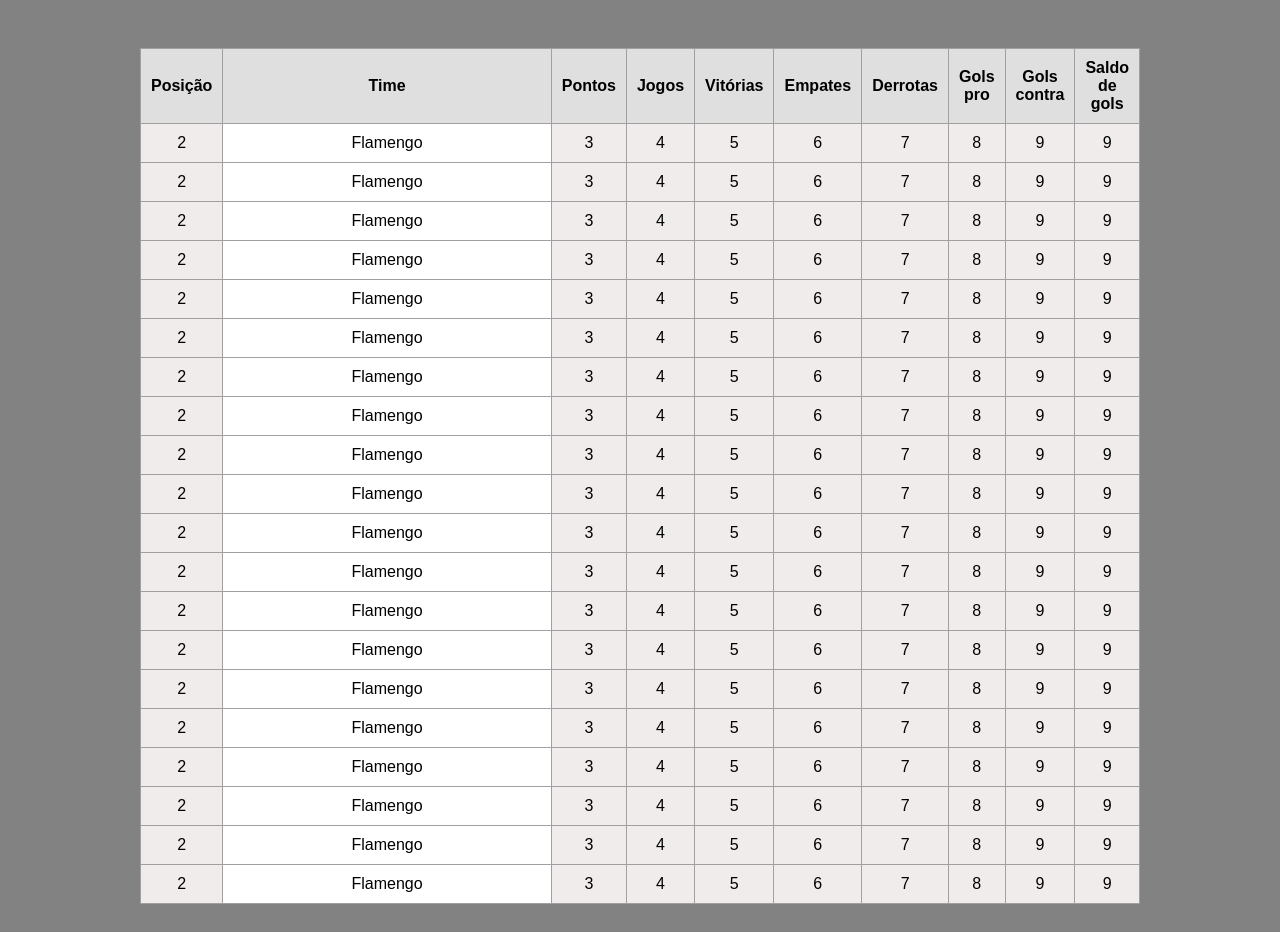
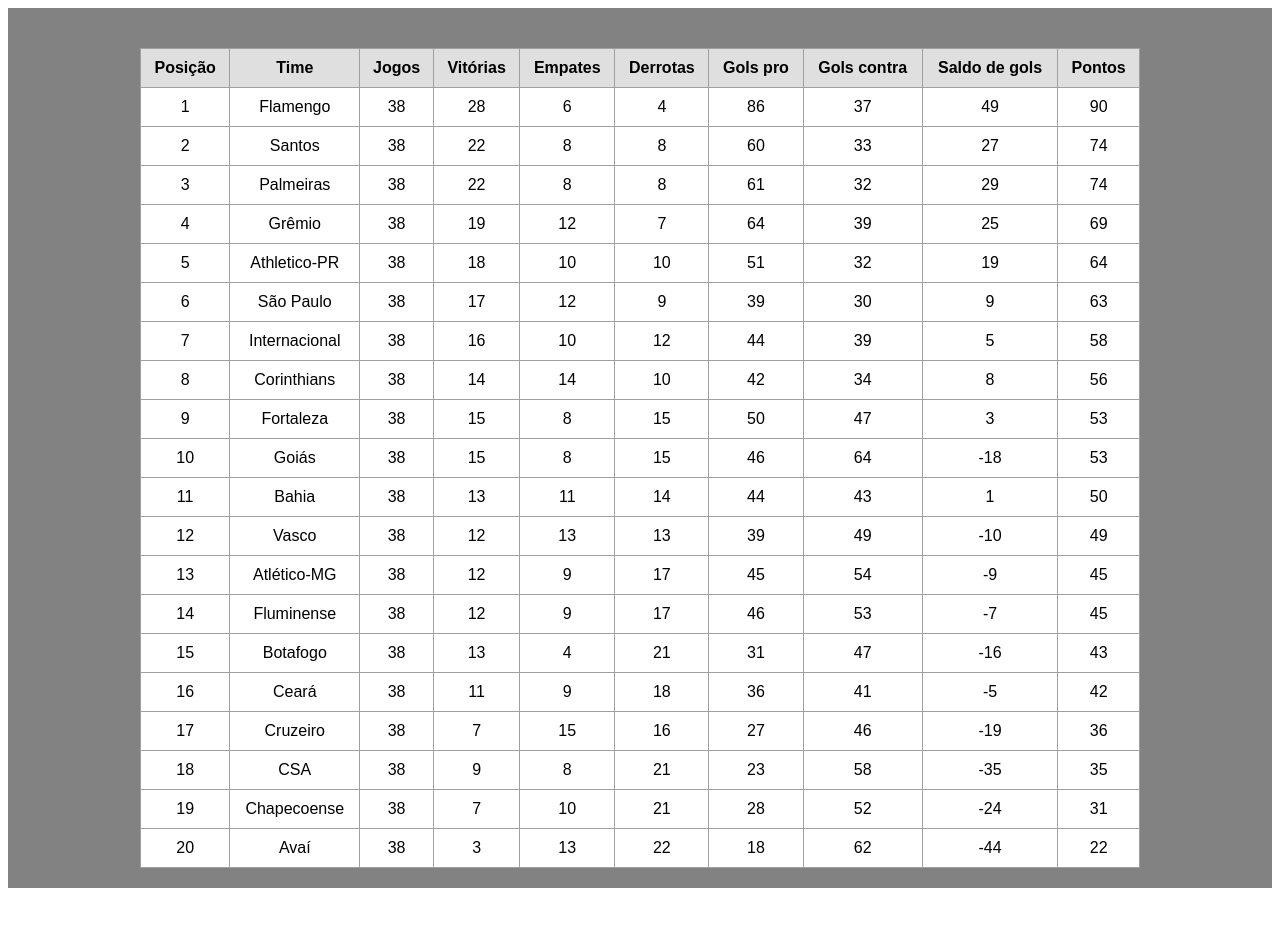
Before and after one commit to Matheusmauriciom/tabela, a plain HTML site: page index.html in a window 1280 px wide. After the commit the page ends 896 px from the top, so only its background shows below. Drawn offline with Linux system fonts and the light colour scheme.

Commit message:
logica-tabela

```diff
--- /dev/null
+++ b/dados.json
@@ -0,0 +1,244 @@
+{
+  "tabela": [
+    {
+      "posicao": 1,
+      "time": "Flamengo",
+      "jogos": 38,
+      "vitorias": 28,
+      "empates": 6,
+      "derrotas": 4,
+      "gols_pro": 86,
+      "gols_contra": 37,
+      "saldo_gols": 49,
+      "pontos": 90
+    },
+    {
+      "posicao": 2,
+      "time": "Santos",
+      "jogos": 38,
+      "vitorias": 22,
+      "empates": 8,
+      "derrotas": 8,
+      "gols_pro": 60,
+      "gols_contra": 33,
+      "saldo_gols": 27,
+      "pontos": 74
+    },
+    {
+      "posicao": 3,
+      "time": "Palmeiras",
+      "jogos": 38,
+      "vitorias": 22,
+      "empates": 8,
+      "derrotas": 8,
+      "gols_pro": 61,
+      "gols_contra": 32,
+      "saldo_gols": 29,
+      "pontos": 74
+    },
+    {
+      "posicao": 4,
+      "time": "Grêmio",
+      "jogos": 38,
+      "vitorias": 19,
+      "empates": 12,
+      "derrotas": 7,
+      "gols_pro": 64,
+      "gols_contra": 39,
+      "saldo_gols": 25,
+      "pontos": 69
+    },
+    {
+      "posicao": 5,
+      "time": "Athletico-PR",
+      "jogos": 38,
+      "vitorias": 18,
+      "empates": 10,
+      "derrotas": 10,
+      "gols_pro": 51,
+      "gols_contra": 32,
+      "saldo_gols": 19,
+      "pontos": 64
+    },
+    {
+      "posicao": 6,
+      "time": "São Paulo",
+      "jogos": 38,
+      "vitorias": 17,
+      "empates": 12,
+      "derrotas": 9,
+      "gols_pro": 39,
+      "gols_contra": 30,
+      "saldo_gols": 9,
+      "pontos": 63
+    },
+    {
+      "posicao": 7,
+      "time": "Internacional",
+      "jogos": 38,
+      "vitorias": 16,
+      "empates": 10,
+      "derrotas": 12,
+      "gols_pro": 44,
+      "gols_contra": 39,
+      "saldo_gols": 5,
+      "pontos": 58
+    },
+    {
+      "posicao": 8,
+      "time": "Corinthians",
+      "jogos": 38,
+      "vitorias": 14,
+      "empates": 14,
+      "derrotas": 10,
+      "gols_pro": 42,
+      "gols_contra": 34,
+      "saldo_gols": 8,
+      "pontos": 56
+    },
+    {
+      "posicao": 9,
+      "time": "Fortaleza",
+      "jogos": 38,
+      "vitorias": 15,
+      "empates": 8,
+      "derrotas": 15,
+      "gols_pro": 50,
+      "gols_contra": 47,
+      "saldo_gols": 3,
+      "pontos": 53
+    },
+    {
+      "posicao": 10,
+      "time": "Goiás",
+      "jogos": 38,
+      "vitorias": 15,
+      "empates": 8,
+      "derrotas": 15,
+      "gols_pro": 46,
+      "gols_contra": 64,
+      "saldo_gols": -18,
+      "pontos": 53
+    },
+    {
+      "posicao": 11,
+      "time": "Bahia",
+      "jogos": 38,
+      "vitorias": 13,
+      "empates": 11,
+      "derrotas": 14,
+      "gols_pro": 44,
+      "gols_contra": 43,
+      "saldo_gols": 1,
+      "pontos": 50
+    },
+    {
+      "posicao": 12,
+      "time": "Vasco",
+      "jogos": 38,
+      "vitorias": 12,
+      "empates": 13,
+      "derrotas": 13,
+      "gols_pro": 39,
+      "gols_contra": 49,
+      "saldo_gols": -10,
+      "pontos": 49
+    },
+    {
+      "posicao": 13,
+      "time": "Atlético-MG",
+      "jogos": 38,
+      "vitorias": 12,
+      "empates": 9,
+      "derrotas": 17,
+      "gols_pro": 45,
+      "gols_contra": 54,
+      "saldo_gols": -9,
+      "pontos": 45
+    },
+    {
+      "posicao": 14,
+      "time": "Fluminense",
+      "jogos": 38,
+      "vitorias": 12,
+      "empates": 9,
+      "derrotas": 17,
+      "gols_pro": 46,
+      "gols_contra": 53,
+      "saldo_gols": -7,
+      "pontos": 45
+    },
+    {
+      "posicao": 15,
+      "time": "Botafogo",
+      "jogos": 38,
+      "vitorias": 13,
+      "empates": 4,
+      "derrotas": 21,
+      "gols_pro": 31,
+      "gols_contra": 47,
+      "saldo_gols": -16,
+      "pontos": 43
+    },
+    {
+      "posicao": 16,
+      "time": "Ceará",
+      "jogos": 38,
+      "vitorias": 11,
+      "empates": 9,
+      "derrotas": 18,
+      "gols_pro": 36,
+      "gols_contra": 41,
+      "saldo_gols": -5,
+      "pontos": 42
+    },
+    {
+      "posicao": 17,
+      "time": "Cruzeiro",
+      "jogos": 38,
+      "vitorias": 7,
+      "empates": 15,
+      "derrotas": 16,
+      "gols_pro": 27,
+      "gols_contra": 46,
+      "saldo_gols": -19,
+      "pontos": 36
+    },
+    {
+      "posicao": 18,
+      "time": "CSA",
+      "jogos": 38,
+      "vitorias": 9,
+      "empates": 8,
+      "derrotas": 21,
+      "gols_pro": 23,
+      "gols_contra": 58,
+      "saldo_gols": -35,
+      "pontos": 35
+    },
+    {
+      "posicao": 19,
+      "time": "Chapecoense",
+      "jogos": 38,
+      "vitorias": 7,
+      "empates": 10,
+      "derrotas": 21,
+      "gols_pro": 28,
+      "gols_contra": 52,
+      "saldo_gols": -24,
+      "pontos": 31
+    },
+    {
+      "posicao": 20,
+      "time": "Avaí",
+      "jogos": 38,
+      "vitorias": 3,
+      "empates": 13,
+      "derrotas": 22,
+      "gols_pro": 18,
+      "gols_contra": 62,
+      "saldo_gols": -44,
+      "pontos": 22
+    }
+  ]
+}
--- a/index.html
+++ b/index.html
@@ -9,28 +9,30 @@
     <script src="/js/script.js"></script>
 </head>
 
+
 <body>
 
 
+    <main>
         <table class="tabela">
 
             <thead>
                 <tr>
                     <th>Posição</th>
                     <th>Time</th>
-                <th>Pontos</th>
                     <th>Jogos</th>
                     <th>Vitórias</th>
                     <th>Empates</th>
-                <th>Derrotas</th>
+                    <th onclick="derrotas('texto', 10)">Derrotas</th>
                     <th>Gols pro</th>
                     <th>Gols contra</th>
                     <th>Saldo de gols</th>
+                    <th>Pontos</th>
                 </tr>
             </thead>
 
-        <tbody>
-            <tr>
+            <tbody id="tabela-brasileirao">
+                <!-- <tr>
                 <th>2</th>
                 <td>Flamengo</td>
                 <th>3</th>
@@ -269,17 +271,14 @@
                 <th>8</th>
                 <th>9</th>
                 <th>9</th>
-            </tr>
+            </tr> -->
             </tbody>
 
             <tfoot>
 
             </tfoot>
-
         </table>
-
-
-
+    </main>
 </body>
 
 </html>
--- a/js/script.js
+++ b/js/script.js
@@ -1,84 +1,292 @@
 const objs = [
   {
-    ano: 2019,
     tabela: [
       {
         posicao: 1,
-        time: "Palmeiras",
-        pontos: 80,
+        time: "Flamengo",
         jogos: 38,
-        vitorias: 23,
-        empates: 11,
+        vitorias: 28,
+        empates: 6,
         derrotas: 4,
-        gols_pro: 63,
-        gols_contra: 30,
-        saldo_gols: 33,
+        gols_pro: 86,
+        gols_contra: 37,
+        saldo_gols: 49,
+        pontos: 90,
       },
       {
         posicao: 2,
         time: "Santos",
+        jogos: 38,
+        vitorias: 22,
+        empates: 8,
+        derrotas: 8,
+        gols_pro: 60,
+        gols_contra: 33,
+        saldo_gols: 27,
         pontos: 74,
-        jogos: 38,
-        vitorias: 21,
-        empates: 11,
-        derrotas: 6,
-        gols_pro: 55,
-        gols_contra: 31,
-        saldo_gols: 24,
       },
       {
         posicao: 3,
-        time: "Flamengo",
-        pontos: 71,
+        time: "Palmeiras",
         jogos: 38,
-        vitorias: 20,
-        empates: 11,
-        derrotas: 7,
-        gols_pro: 59,
+        vitorias: 22,
+        empates: 8,
+        derrotas: 8,
+        gols_pro: 61,
         gols_contra: 32,
-        saldo_gols: 27,
+        saldo_gols: 29,
+        pontos: 74,
       },
       {
         posicao: 4,
         time: "Grêmio",
-        pontos: 65,
         jogos: 38,
         vitorias: 19,
-        empates: 8,
-        derrotas: 11,
-        gols_pro: 46,
-        gols_contra: 33,
-        saldo_gols: 13,
+        empates: 12,
+        derrotas: 7,
+        gols_pro: 64,
+        gols_contra: 39,
+        saldo_gols: 25,
+        pontos: 69,
       },
       {
         posicao: 5,
-        time: "São Paulo",
-        pontos: 64,
+        time: "Athletico-PR",
         jogos: 38,
         vitorias: 18,
         empates: 10,
         derrotas: 10,
+        gols_pro: 51,
+        gols_contra: 32,
+        saldo_gols: 19,
+        pontos: 64,
+      },
+      {
+        posicao: 6,
+        time: "São Paulo",
+        jogos: 38,
+        vitorias: 17,
+        empates: 12,
+        derrotas: 9,
+        gols_pro: 39,
+        gols_contra: 30,
+        saldo_gols: 9,
+        pontos: 63,
+      },
+      {
+        posicao: 7,
+        time: "Internacional",
+        jogos: 38,
+        vitorias: 16,
+        empates: 10,
+        derrotas: 12,
+        gols_pro: 44,
+        gols_contra: 39,
+        saldo_gols: 5,
+        pontos: 58,
+      },
+      {
+        posicao: 8,
+        time: "Corinthians",
+        jogos: 38,
+        vitorias: 14,
+        empates: 14,
+        derrotas: 10,
         gols_pro: 42,
-        gols_contra: 28,
-        saldo_gols: 14,
+        gols_contra: 34,
+        saldo_gols: 8,
+        pontos: 56,
       },
-
       {
-        posicao: 20,
-        time: "Havaí",
-        pontos: 31,
+        posicao: 9,
+        time: "Fortaleza",
+        jogos: 38,
+        vitorias: 15,
+        empates: 8,
+        derrotas: 15,
+        gols_pro: 50,
+        gols_contra: 47,
+        saldo_gols: 3,
+        pontos: 53,
+      },
+      {
+        posicao: 10,
+        time: "Goiás",
+        jogos: 38,
+        vitorias: 15,
+        empates: 8,
+        derrotas: 15,
+        gols_pro: 46,
+        gols_contra: 64,
+        saldo_gols: -18,
+        pontos: 53,
+      },
+      {
+        posicao: 11,
+        time: "Bahia",
+        jogos: 38,
+        vitorias: 13,
+        empates: 11,
+        derrotas: 14,
+        gols_pro: 44,
+        gols_contra: 43,
+        saldo_gols: 1,
+        pontos: 50,
+      },
+      {
+        posicao: 12,
+        time: "Vasco",
+        jogos: 38,
+        vitorias: 12,
+        empates: 13,
+        derrotas: 13,
+        gols_pro: 39,
+        gols_contra: 49,
+        saldo_gols: -10,
+        pontos: 49,
+      },
+      {
+        posicao: 13,
+        time: "Atlético-MG",
+        jogos: 38,
+        vitorias: 12,
+        empates: 9,
+        derrotas: 17,
+        gols_pro: 45,
+        gols_contra: 54,
+        saldo_gols: -9,
+        pontos: 45,
+      },
+      {
+        posicao: 14,
+        time: "Fluminense",
+        jogos: 38,
+        vitorias: 12,
+        empates: 9,
+        derrotas: 17,
+        gols_pro: 46,
+        gols_contra: 53,
+        saldo_gols: -7,
+        pontos: 45,
+      },
+      {
+        posicao: 15,
+        time: "Botafogo",
+        jogos: 38,
+        vitorias: 13,
+        empates: 4,
+        derrotas: 21,
+        gols_pro: 31,
+        gols_contra: 47,
+        saldo_gols: -16,
+        pontos: 43,
+      },
+      {
+        posicao: 16,
+        time: "Ceará",
+        jogos: 38,
+        vitorias: 11,
+        empates: 9,
+        derrotas: 18,
+        gols_pro: 36,
+        gols_contra: 41,
+        saldo_gols: -5,
+        pontos: 42,
+      },
+      {
+        posicao: 17,
+        time: "Cruzeiro",
+        jogos: 38,
+        vitorias: 7,
+        empates: 15,
+        derrotas: 16,
+        gols_pro: 27,
+        gols_contra: 46,
+        saldo_gols: -19,
+        pontos: 36,
+      },
+      {
+        posicao: 18,
+        time: "CSA",
+        jogos: 38,
+        vitorias: 9,
+        empates: 8,
+        derrotas: 21,
+        gols_pro: 23,
+        gols_contra: 58,
+        saldo_gols: -35,
+        pontos: 35,
+      },
+      {
+        posicao: 19,
+        time: "Chapecoense",
         jogos: 38,
         vitorias: 7,
         empates: 10,
         derrotas: 21,
-        gols_pro: 31,
-        gols_contra: 61,
-        saldo_gols: -30,
+        gols_pro: 28,
+        gols_contra: 52,
+        saldo_gols: -24,
+        pontos: 31,
+      },
+      {
+        posicao: 20,
+        time: "Avaí",
+        jogos: 38,
+        vitorias: 3,
+        empates: 13,
+        derrotas: 22,
+        gols_pro: 18,
+        gols_contra: 62,
+        saldo_gols: -44,
+        pontos: 22,
       },
     ],
   },
 ];
 
-const jsonData = JSON.stringify(objs);
+document.addEventListener('DOMContentLoaded', function () {
+  const url = '/dados.json';
+  //chamando o meu json
+  fetch(url)
+        //peguei minha
+      .then(response => response.json())  //converti para jason
+      .then(data => {
+          // elemento com o id '
+          let tabelaBrasileirao= document.getElementById('tabela-brasileirao');
 
-console.log(jsonData);
+          //itera a array
+          data.tabela.forEach(time => {
+
+              //criei minha linha
+              const linha = document.createElement('tr'); //criei minha tr
+
+              //chamei a posicao
+              linha.innerHTML = `
+                  <td>${time.posicao}</td>
+                  <td>${time.time}</td>
+                  <td>${time.jogos}</td>
+                  <td>${time.vitorias}</td>
+                  <td>${time.empates}</td>
+                  <td>${time.derrotas}</td>
+                  <td>${time.gols_pro}</td>
+                  <td>${time.gols_contra}</td>
+                  <td>${time.saldo_gols}</td>
+                  <td>${time.pontos}</td>
+
+              `;
+              tabelaBrasileirao.appendChild(linha);
+          });
+      })
+});
+
+
+
+
+function derrotas (number)
+{
+
+  let teste = objs.derrotas;
+
+console.log(objs)
+}
--- a/main.scss
+++ b/main.scss
@@ -1,4 +1,4 @@
-body {
+main {
   display: flex;
   justify-content: center;
   padding: 20px;
```
Also changed, not shown: teste.json (deleted, +0 -78 lines), style.css. Lines whose indentation alone changed are shown as unchanged.
